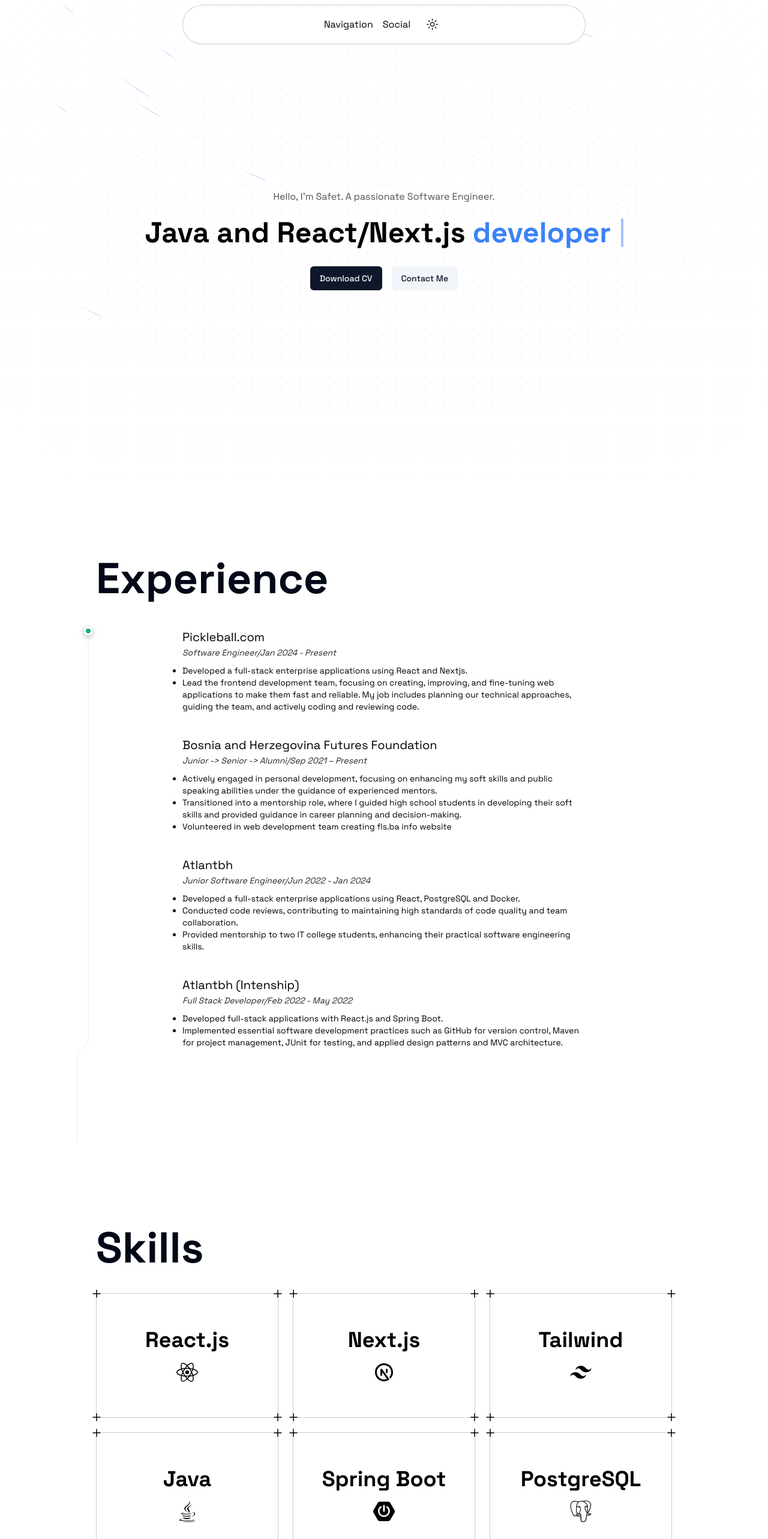
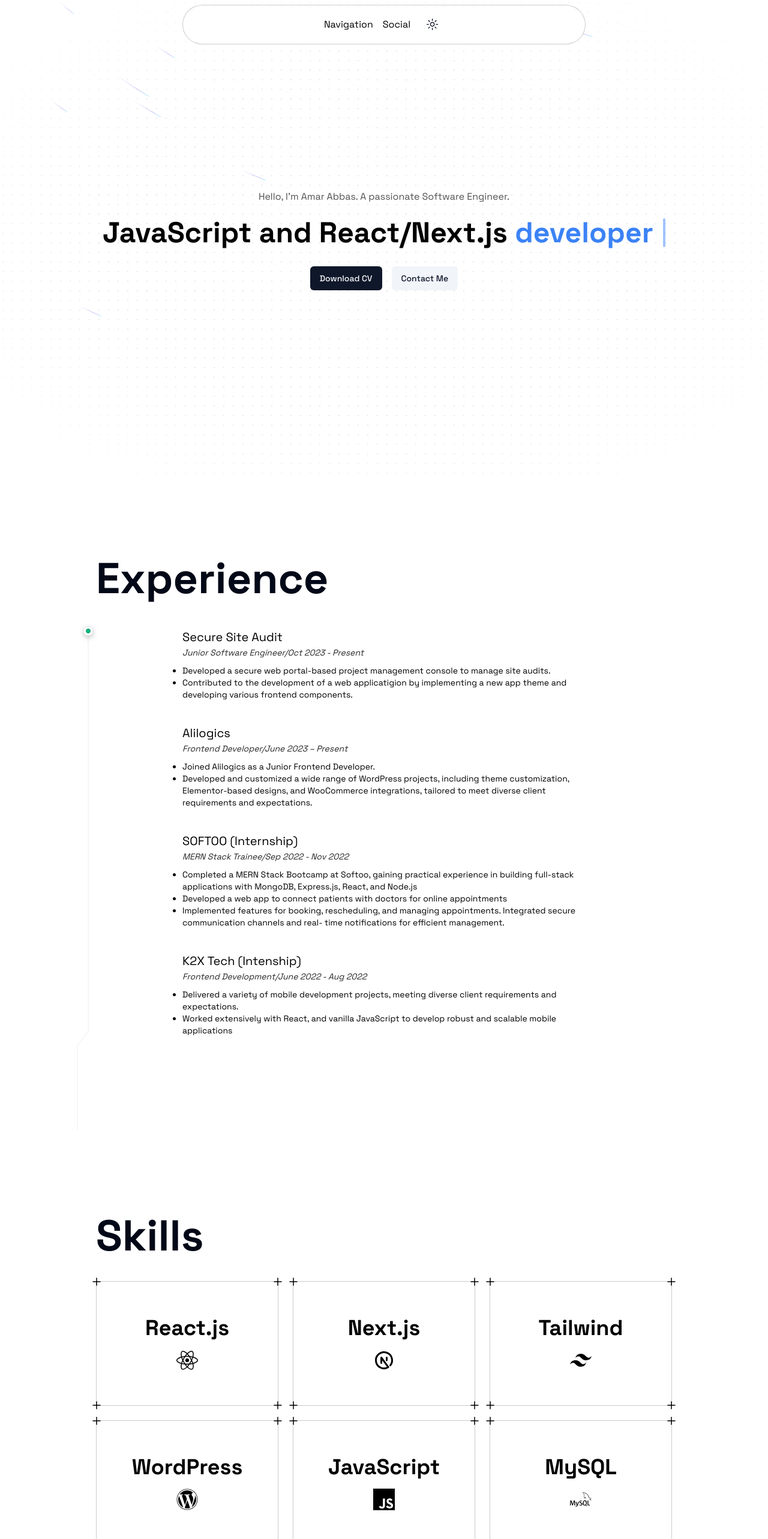
Before and after one commit to AmarAbbas123/Personal_Portfolio, a Next.js app: page / in a window 1280 px wide. Shown: the top 2566 px of the page at 60% size. Built offline with nearby package versions, Linux system fonts and the light colour scheme.

Commit message:
Skill added

```diff
--- a/src/app/layout.tsx
+++ b/src/app/layout.tsx
@@ -1,74 +1,84 @@
-import '@/lib/globals.css';
+import "@/lib/globals.css";
 
-import { Analytics } from '@vercel/analytics/next';
-import { SpeedInsights } from '@vercel/speed-insights/next';
-import type { Metadata } from 'next';
-import { Space_Grotesk } from 'next/font/google';
+import { Analytics } from "@vercel/analytics/next";
+import { SpeedInsights } from "@vercel/speed-insights/next";
+import type { Metadata } from "next";
+import { Space_Grotesk } from "next/font/google";
 
-import { Toaster } from '@/components/ui/sonner';
-import { ThemeProvider } from '@/components/ui/theme-provider';
+import { Toaster } from "@/components/ui/sonner";
+import { ThemeProvider } from "@/components/ui/theme-provider";
 
-const spaceGrotesk = Space_Grotesk({ subsets: ['latin'] });
+const spaceGrotesk = Space_Grotesk({ subsets: ["latin"] });
 
 export const metadata: Metadata = {
-    metadataBase: new URL('https://safetpojskic.com'),
-    title: 'Safet Pojskic',
-    description: 'Welcome to my personal portfolio!',
-    applicationName: 'Safet Pojskic',
-    keywords: ['Safet Pojskic', 'portfolio', 'personal', 'website', 'developer', 'designer', 'engineer', 'software', 'engineer'],
+  metadataBase: new URL("https://safetpojskic.com"),
+  title: "Amar Abbas",
+  description: "Welcome to my personal portfolio!",
+  applicationName: "Amar Abbas",
+  keywords: [
+    "Amar Abbas",
+    "portfolio",
+    "personal",
+    "website",
+    "developer",
+    "designer",
+    "engineer",
+    "software",
+    "engineer",
+  ],
   openGraph: {
-        siteName: 'Safet Pojskic',
-        title: 'Safet Pojskic',
-        description: 'Welcome to my personal portfolio!',
-        type: 'website',
-        images: ['/opengraph-image.png']
+    siteName: "Amar Abbas",
+    title: "Amar Abbas",
+    description: "Welcome to my personal portfolio!",
+    type: "website",
+    images: ["/opengraph-image.png"],
   },
   twitter: {
-        card: 'summary_large_image',
-        site: '@safetpojskic',
-        title: 'Safet Pojskic',
-        description: 'Welcome to my personal portfolio!',
-        images: ['/opengraph-image.png']
+    card: "summary_large_image",
+    site: "@safetpojskic",
+    title: "Amar Abbas",
+    description: "Welcome to my personal portfolio!",
+    images: ["/opengraph-image.png"],
   },
   icons: [
     {
-            rel: 'icon',
-            type: 'image/png',
-            sizes: '192x192',
-            url: '/favicon/android-chrome-192x192.png'
+      rel: "icon",
+      type: "image/png",
+      sizes: "192x192",
+      url: "/favicon/android-chrome-192x192.png",
     },
     {
-            rel: 'icon',
-            type: 'image/png',
-            sizes: '512x512',
-            url: '/favicon/android-chrome-512x512.png'
+      rel: "icon",
+      type: "image/png",
+      sizes: "512x512",
+      url: "/favicon/android-chrome-512x512.png",
     },
     {
-            rel: 'apple-touch-icon',
-            url: '/favicon/apple-touch-icon.png'
+      rel: "apple-touch-icon",
+      url: "/favicon/apple-touch-icon.png",
     },
     {
-            rel: 'icon',
-            type: 'image/x-icon',
-            url: '/favicon/favicon.ico'
+      rel: "icon",
+      type: "image/x-icon",
+      url: "/favicon/favicon.ico",
     },
     {
-            rel: 'icon',
-            type: 'image/png',
-            sizes: '16x16',
-            url: '/favicon/favicon-16x16.png'
+      rel: "icon",
+      type: "image/png",
+      sizes: "16x16",
+      url: "/favicon/favicon-16x16.png",
     },
     {
-            rel: 'icon',
-            type: 'image/png',
-            sizes: '32x32',
-            url: '/favicon/favicon-32x32.png'
-        }
-    ]
+      rel: "icon",
+      type: "image/png",
+      sizes: "32x32",
+      url: "/favicon/favicon-32x32.png",
+    },
+  ],
 };
 
 export default function RootLayout({
-    children
+  children,
 }: Readonly<{
   children: React.ReactNode;
 }>) {
--- a/src/components/page-ui/ExperienceSection.tsx
+++ b/src/components/page-ui/ExperienceSection.tsx
@@ -1,22 +1,31 @@
-'use client';
-import React from 'react';
-import { twMerge } from 'tailwind-merge';
+"use client";
+import React from "react";
+import { twMerge } from "tailwind-merge";
 
-import { TracingBeam } from '@/components/ui/tracing-beams';
+import { TracingBeam } from "@/components/ui/tracing-beams";
 
 export function ExperienceSection() {
   return (
     <>
-            <h1 id="experience" className="mx-auto max-w-5xl px-8 pb-8 pt-20 text-2xl font-bold dark:text-white md:pt-32 md:text-7xl">
+      <h1
+        id="experience"
+        className="mx-auto max-w-5xl px-8 pb-8 pt-20 text-2xl font-bold dark:text-white md:pt-32 md:text-7xl"
+      >
         Experience
       </h1>
       <TracingBeam className="px-6">
         <div className="relative mx-auto max-w-2xl pb-32 pt-4 text-white antialiased">
           {experience.map((item, index) => (
             <div key={`content-${index}`} className="mb-10 mt-4 md:mt-0">
-                            <h2 className={twMerge('text-xl text-black dark:text-white')}>{item.title}</h2>
-                            <span className="w-fit rounded-full py-1 text-sm italic text-neutral-800 dark:text-neutral-200">{item.badge}</span>
-                            <div className="prose prose-sm dark:prose-invert mt-2 text-sm text-black dark:text-white">{item.description}</div>
+              <h2 className={twMerge("text-xl text-black dark:text-white")}>
+                {item.title}
+              </h2>
+              <span className="w-fit rounded-full py-1 text-sm italic text-neutral-800 dark:text-neutral-200">
+                {item.badge}
+              </span>
+              <div className="prose prose-sm dark:prose-invert mt-2 text-sm text-black dark:text-white">
+                {item.description}
+              </div>
             </div>
           ))}
         </div>
@@ -27,57 +36,72 @@ export function ExperienceSection() {
 
 const experience = [
   {
-        title: 'Pickleball.com',
+    title: "Secure Site Audit",
     description: (
       <ul className="list-disc">
-                <li>Developed a full-stack enterprise applications using React and Nextjs.</li>
         <li>
-                    Lead the frontend development team, focusing on creating, improving, and fine-tuning web applications to make them fast and
-                    reliable. My job includes planning our technical approaches, guiding the team, and actively coding and reviewing code.
+          Developed a secure web portal-based project management console to
+          manage site audits.
+        </li>
+        <li>
+          Contributed to the development of a web applicatigion by implementing
+          a new app theme and developing various frontend components.
         </li>
       </ul>
     ),
-        badge: 'Software Engineer/Jan 2024 - Present'
+    badge: "Junior Software Engineer/Oct 2023 - Present",
   },
   {
-        title: 'Bosnia and Herzegovina Futures Foundation',
+    title: "Alilogics",
+    description: (
+      <ul className="list-disc">
+        <li>Joined Alilogics as a Junior Frontend Developer.</li>
+        <li>
+          Developed and customized a wide range of WordPress projects, including
+          theme customization, Elementor-based designs, and WooCommerce
+          integrations, tailored to meet diverse client requirements and
+          expectations.
+        </li>
+      </ul>
+    ),
+    badge: "Frontend Developer/June 2023 – Present",
+  },
+  {
+    title: "SOFTOO (Internship)",
     description: (
       <ul className="list-disc">
         <li>
-                    Actively engaged in personal development, focusing on enhancing my soft skills and public speaking abilities under the guidance of
-                    experienced mentors.
+          Completed a MERN Stack Bootcamp at Softoo, gaining practical
+          experience in building full-stack applications with MongoDB,
+          Express.js, React, and Node.js
         </li>
         <li>
-                    Transitioned into a mentorship role, where I guided high school students in developing their soft skills and provided guidance in
-                    career planning and decision-making.
+          Developed a web app to connect patients with doctors for online
+          appointments
         </li>
-                <li>Volunteered in web development team creating fls.ba info website</li>
-            </ul>
-        ),
-        badge: 'Junior -> Senior -> Alumni/Sep 2021 – Present'
-    },
-    {
-        title: 'Atlantbh',
-        description: (
-            <ul className="list-disc">
-                <li>Developed a full-stack enterprise applications using React, PostgreSQL and Docker.</li>
-                <li>Conducted code reviews, contributing to maintaining high standards of code quality and team collaboration.</li>
-                <li>Provided mentorship to two IT college students, enhancing their practical software engineering skills.</li>
-            </ul>
-        ),
-        badge: 'Junior Software Engineer/Jun 2022 - Jan 2024'
-    },
-    {
-        title: 'Atlantbh (Intenship)',
-        description: (
-            <ul className="list-disc">
-                <li>Developed full-stack applications with React.js and Spring Boot.</li>
         <li>
-                    Implemented essential software development practices such as GitHub for version control, Maven for project management, JUnit for
-                    testing, and applied design patterns and MVC architecture.
+          Implemented features for booking, rescheduling, and managing
+          appointments. Integrated secure communication channels and real- time
+          notifications for efficient management.
         </li>
       </ul>
     ),
-        badge: 'Full Stack Developer/Feb 2022 - May 2022'
-    }
+    badge: "MERN Stack Trainee/Sep 2022 - Nov 2022",
+  },
+  {
+    title: "K2X Tech (Intenship)",
+    description: (
+      <ul className="list-disc">
+        <li>
+          Delivered a variety of mobile development projects, meeting diverse
+          client requirements and expectations.
+        </li>
+        <li>
+          Worked extensively with React, and vanilla JavaScript to develop
+          robust and scalable mobile applications
+        </li>
+      </ul>
+    ),
+    badge: "Frontend Development/June 2022 - Aug 2022",
+  },
 ];
--- a/src/components/page-ui/LandingPage.tsx
+++ b/src/components/page-ui/LandingPage.tsx
@@ -1,25 +1,25 @@
-'use client';
+"use client";
 
-import Link from 'next/link';
+import Link from "next/link";
 
-import { BackgroundBeams } from '@/components/ui/background-beams';
-import { Button } from '@/components/ui/button';
-import { TypewriterEffectSmooth } from '@/components/ui/typewriter-effect';
+import { BackgroundBeams } from "@/components/ui/background-beams";
+import { Button } from "@/components/ui/button";
+import { TypewriterEffectSmooth } from "@/components/ui/typewriter-effect";
 
 const words = [
   {
-        text: 'Java'
+    text: "JavaScript",
   },
   {
-        text: 'and'
+    text: "and",
   },
   {
-        text: 'React/Next.js'
+    text: "React/Next.js",
   },
   {
-        text: 'developer',
-        className: 'text-blue-500 dark:text-blue-500'
-    }
+    text: "developer",
+    className: "text-blue-500 dark:text-blue-500",
+  },
 ];
 
 export function LandingPage() {
@@ -29,10 +29,13 @@ export function LandingPage() {
       className="bg- relative flex  h-screen w-full flex-col items-center justify-center bg-white bg-dot-black/[0.2] dark:bg-black dark:bg-dot-white/[0.2]"
     >
       <div className="pointer-events-none absolute inset-0 flex items-center justify-center bg-white [mask-image:radial-gradient(ellipse_at_center,transparent_50%,black)] dark:bg-black" />
-            <p className="text-xs text-neutral-600 dark:text-neutral-200 sm:text-base  "> Hello, I&apos;m Safet. A passionate Software Engineer.</p>
+      <p className="text-xs text-neutral-600 dark:text-neutral-200 sm:text-base  ">
+        {" "}
+        Hello, I&apos;m Amar Abbas. A passionate Software Engineer.
+      </p>
       <TypewriterEffectSmooth words={words} />
       <div className="z-30 flex flex-col items-center space-x-0 space-y-4 md:flex-row md:space-x-4 md:space-y-0">
-                <Link href="https://drive.google.com/file/d/1xHPigW5eJQSCCgx3VBFyH5E0y_wwOdDN/view?usp=sharing">
+        <Link href="https://drive.google.com/file/d/1V4Hw_JkVoZb6M0PWxoPyyq4u1eW2AF8p/view?usp=drive_link">
           <Button>Download CV</Button>
         </Link>
         <Link href="#contact-me">
--- a/src/components/page-ui/SkillsSection.tsx
+++ b/src/components/page-ui/SkillsSection.tsx
@@ -1,18 +1,25 @@
-import Link from 'next/link';
-import React from 'react';
-import { FaJava, FaReact } from 'react-icons/fa';
-import { SiPostgresql, SiSpringboot, SiTailwindcss } from 'react-icons/si';
-import { TbBrandNextjs } from 'react-icons/tb';
+import Link from "next/link";
+import React from "react";
+import { FaWordpress, FaReact } from "react-icons/fa";
+import { SiMysql, SiJavascript, SiTailwindcss } from "react-icons/si";
+import { TbBrandNextjs } from "react-icons/tb";
 
-import { EvervaultCard, Icon } from '@/components/ui/evervault-card';
+import { EvervaultCard, Icon } from "@/components/ui/evervault-card";
 
 export function SkillsSection() {
   return (
     <div className="mx-auto max-w-5xl px-8 pb-8">
-            <h1 id="skills" className="max-w-5xl pt-20 text-2xl font-bold dark:text-white md:pt-32 md:text-7xl">
+      <h1
+        id="skills"
+        className="max-w-5xl pt-20 text-2xl font-bold dark:text-white md:pt-32 md:text-7xl"
+      >
         Skills
       </h1>
-            <div className={'grid grid-cols-1 gap-6  py-10 md:grid-cols-2 lg:grid-cols-3'}>
+      <div
+        className={
+          "grid grid-cols-1 gap-6  py-10 md:grid-cols-2 lg:grid-cols-3"
+        }
+      >
         {skills.map((item, idx) => (
           <Link
             key={idx}
@@ -34,33 +41,33 @@ export function SkillsSection() {
 
 const skills = [
   {
-        title: 'React.js',
-        link: 'https://react.dev/',
-        icon: <FaReact />
+    title: "React.js",
+    link: "https://react.dev/",
+    icon: <FaReact />,
   },
   {
-        title: 'Next.js',
-        link: 'https://nextjs.org',
-        icon: <TbBrandNextjs />
+    title: "Next.js",
+    link: "https://nextjs.org",
+    icon: <TbBrandNextjs />,
   },
   {
-        title: 'Tailwind',
-        link: 'https://tailwindcss.com',
-        icon: <SiTailwindcss />
+    title: "Tailwind",
+    link: "https://tailwindcss.com",
+    icon: <SiTailwindcss />,
   },
   {
-        title: 'Java',
-        link: 'https://www.oracle.com/java/',
-        icon: <FaJava />
+    title: "WordPress",
+    link: "https://wordpress.com/",
+    icon: <FaWordpress />,
   },
   {
-        title: 'Spring Boot',
-        link: 'https://spring.io/projects/spring-boot',
-        icon: <SiSpringboot />
+    title: "JavaScript",
+    link: "https://www.javascript.com/",
+    icon: <SiJavascript />,
   },
   {
-        title: 'PostgreSQL',
-        link: 'https://www.postgresql.org',
-        icon: <SiPostgresql />
-    }
+    title: "MySQL",
+    link: "https://www.mysql.com/",
+    icon: <SiMysql />,
+  },
 ];
```
Lines whose indentation alone changed are shown as unchanged.
